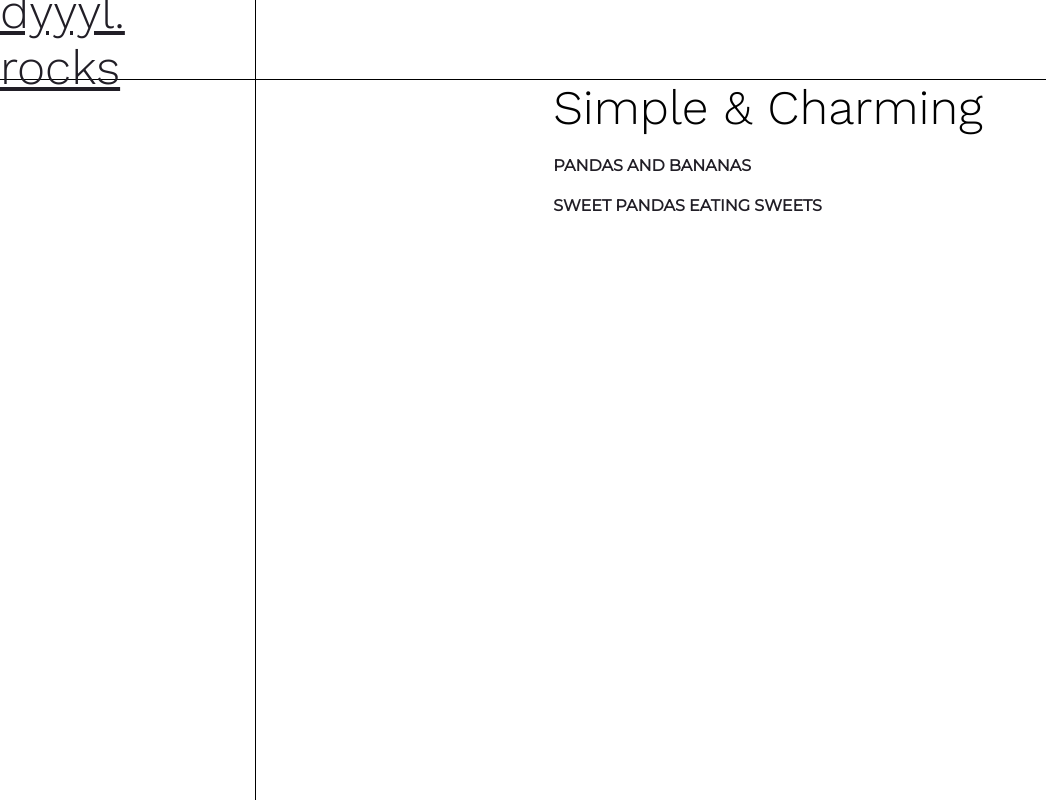
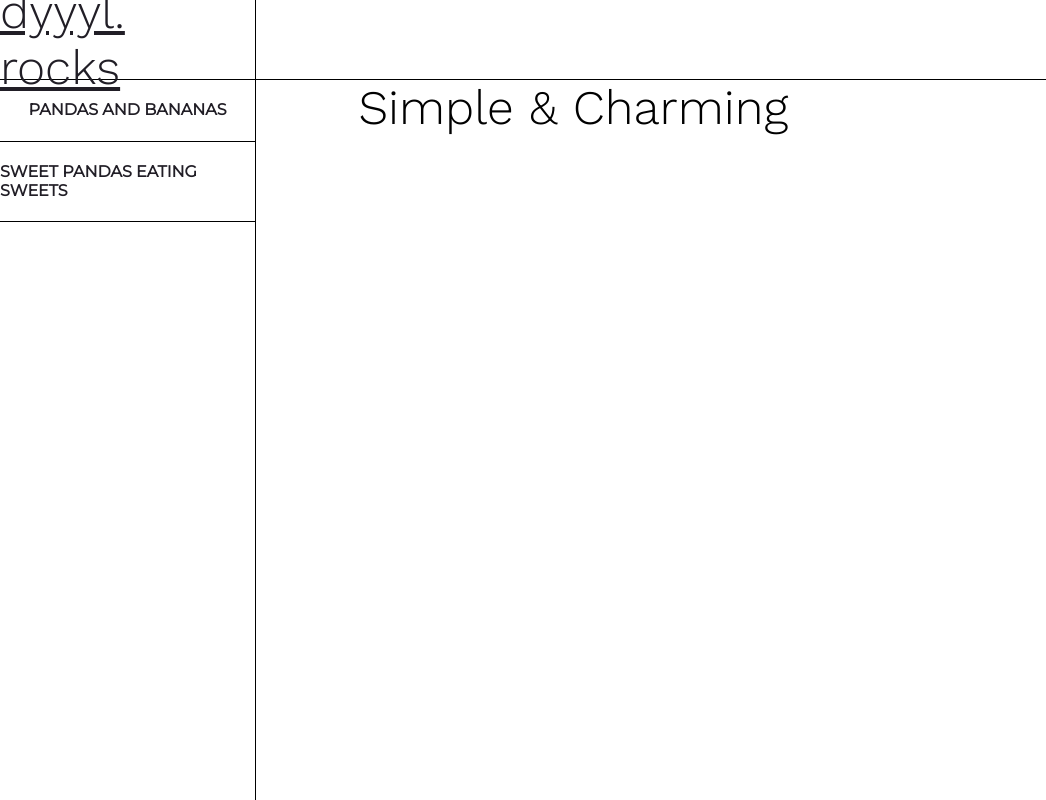
Before and after one commit to dyyyl/dyyyl.rocks, a Gatsby site: page / in a window 1280 px wide. Shown: the whole page, without its empty margins (0-1046 px from the left). Built offline with nearby package versions, Linux system fonts and the light colour scheme; Gatsby itself is replaced by a stand-in of ours.

Commit message:
basic navigation 2: electric boogaloo

```diff
--- a/src/pages/index.js
+++ b/src/pages/index.js
@@ -1,48 +1,15 @@
-import { graphql } from 'gatsby';
-import PropTypes from 'prop-types';
 import React from 'react';
 
 import Layout from '../shared/components/Layout';
-import Link from '../shared/components/Link';
 import SEO from '../shared/components/seo';
 
-const IndexPage = ({ data }) => (
+const IndexPage = () => (
   <Layout>
     <div>
       <SEO title="Home" />
       <h1>Simple & Charming</h1>
-      {data.allMarkdownRemark.edges.map(({ node }) => (
-        <div key={node.id}>
-          <Link to={node.fields.slug}>
-            <h4>{node.frontmatter.title.toUpperCase()}</h4>
-          </Link>
-        </div>
-      ))}
     </div>
   </Layout>
 );
 
-IndexPage.propTypes = {
-  data: PropTypes.object.isRequired,
-};
-
-export const query = graphql`
-  query {
-    allMarkdownRemark(sort: { fields: [frontmatter___date], order: DESC }) {
-      totalCount
-      edges {
-        node {
-          id
-          frontmatter {
-            title
-          }
-          fields {
-            slug
-          }
-        }
-      }
-    }
-  }
-`;
-
 export default IndexPage;
--- /dev/null
+++ b/src/shared/components/Layout/Grid.js
@@ -0,0 +1,10 @@
+import styled from 'styled-components';
+
+const Grid = styled.main`
+  height: 90vh;
+  display: grid;
+  grid-template-columns: 20% 80%;
+  grid-template-areas: navigation main;
+`;
+
+export default Grid;
--- a/src/shared/components/Layout/Layout.js
+++ b/src/shared/components/Layout/Layout.js
@@ -1,26 +1,14 @@
 import { StaticQuery, graphql } from 'gatsby';
 import PropTypes from 'prop-types';
 import React from 'react';
-import styled from 'styled-components';
+
+import Grid from './Grid';
+import Main from './Main';
 
 import Header from '../Header';
+import Navigation from '../Navigation';
+
 import GlobalStyle from '../../styles/GlobalStyle';
-
-const Grid = styled.main`
-  height: 90vh;
-  display: grid;
-  grid-template-columns: 20% 80%;
-  grid-template-areas: navigation main;
-`;
-
-const Navigation = styled.nav`
-  border-right: 1px solid black;
-`;
-
-const Main = styled.article`
-  display: flex;
-  justify-content: center;
-`;
 
 const Layout = ({ children }) => (
   <StaticQuery
--- /dev/null
+++ b/src/shared/components/Layout/Main.js
@@ -0,0 +1,9 @@
+import styled from 'styled-components';
+
+const Main = styled.article`
+  display: flex;
+  justify-self: center;
+  width: 80%;
+`;
+
+export default Main;
--- /dev/null
+++ b/src/shared/components/Navigation/Navigation.js
@@ -0,0 +1,44 @@
+import { StaticQuery, graphql } from 'gatsby';
+import React from 'react';
+
+import Link from '../Link';
+import NavigationContainer from './NavigationContainer';
+import PostLink from './PostLink';
+
+const query = graphql`
+  query {
+    allMarkdownRemark(sort: { fields: [frontmatter___date], order: DESC }) {
+      totalCount
+      edges {
+        node {
+          id
+          frontmatter {
+            title
+          }
+          fields {
+            slug
+          }
+        }
+      }
+    }
+  }
+`;
+
+const Navigation = () => (
+  <StaticQuery
+    query={query}
+    render={data => (
+      <NavigationContainer>
+        {data.allMarkdownRemark.edges.map(({ node }) => (
+          <PostLink key={node.id}>
+            <Link to={node.fields.slug}>
+              <h4>{node.frontmatter.title.toUpperCase()}</h4>
+            </Link>
+          </PostLink>
+        ))}
+      </NavigationContainer>
+    )}
+  />
+);
+
+export default Navigation;
--- /dev/null
+++ b/src/shared/components/Navigation/NavigationContainer.js
@@ -0,0 +1,13 @@
+import styled from 'styled-components';
+
+const NavigationContainer = styled.nav`
+  border-right: 1px solid black;
+  height: 100%;
+  overflow-y: scroll;
+  display: flex;
+  flex-direction: column;
+  flex-wrap: nowrap;
+  align-items: center;
+`;
+
+export default NavigationContainer;
--- /dev/null
+++ b/src/shared/components/Navigation/PostLink.js
@@ -0,0 +1,10 @@
+import styled from 'styled-components';
+
+const PostLink = styled.div`
+  border-bottom: 1px solid black;
+  width: 100%;
+  display: flex;
+  justify-content: center;
+`;
+
+export default PostLink;
--- /dev/null
+++ b/src/shared/components/Navigation/index.js
@@ -0,0 +1,3 @@
+import Navigation from './Navigation';
+
+export default Navigation;
```
